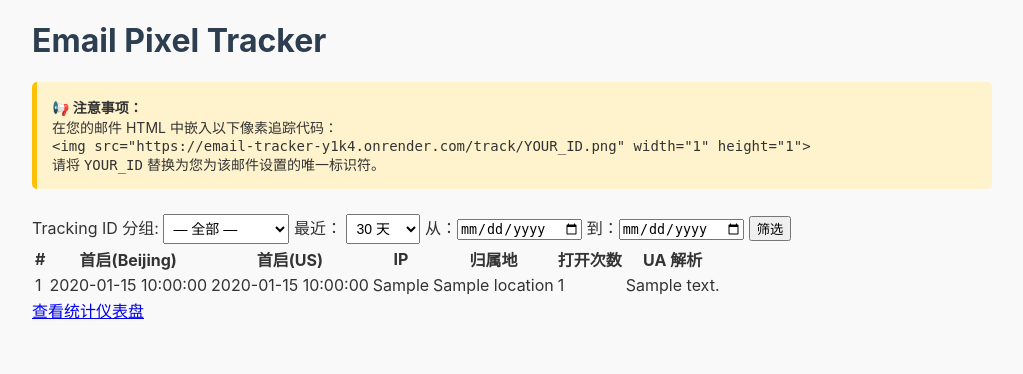
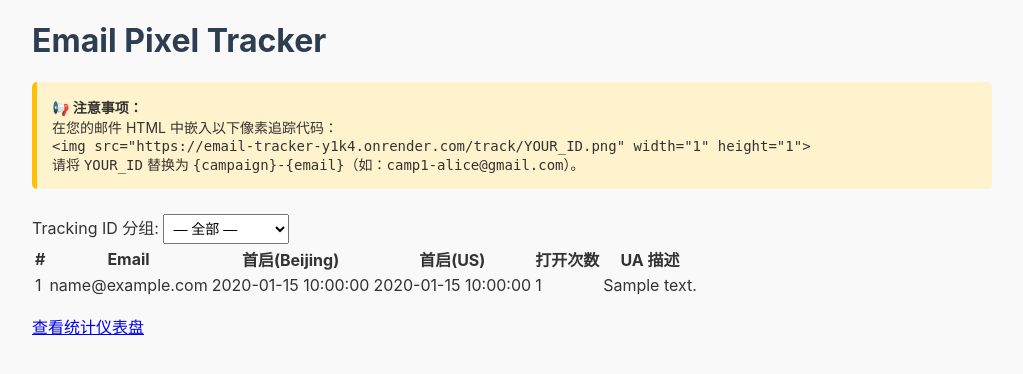
Before and after one commit to John123866/email-tracker, a Flask app: template templates/index.html in a window 1280 px wide. Shown: the top 374 px of the page, without its empty margins (128-1151 px from the left). Run offline with Flask 3, Linux system fonts and the light colour scheme; the template is opened without the code that fills it: most values are stand-ins (such as "Sample title", 1, 10 or a date in 2020); some libraries are stand-ins or nearby versions.

Commit message:
Update index.html

```diff
--- a/templates/index.html
+++ b/templates/index.html
@@ -4,51 +4,38 @@
   <strong>📢 注意事项：</strong><br>
   在您的邮件 HTML 中嵌入以下像素追踪代码：<br>
   <code>&lt;img src=&quot;https://email-tracker-y1k4.onrender.com/track/YOUR_ID.png&quot; width=&quot;1&quot; height=&quot;1&quot;&gt;</code><br>
-  请将 <code>YOUR_ID</code> 替换为您为该邮件设置的唯一标识符。
+  请将 <code>YOUR_ID</code> 替换为 <code>{campaign}-{email}</code>（如：<code>camp1-alice@gmail.com</code>）。
 </div>
 
 <form method="get" class="filters">
-  <!-- 前缀筛选 -->
   <label>Tracking ID 分组:
-    <select name="prefix">
+    <select name="prefix" onchange="this.form.submit()">
       <option value="">— 全部 —</option>
       {% for p in prefixes %}
-      <option value="{{ p }}" {% if p==sel_pref %}selected{% endif %}>{{ p }}</option>
+        <option value="{{ p }}" {% if p==sel_pref %}selected{% endif %}>{{ p }}</option>
       {% endfor %}
     </select>
   </label>
-
-  <!-- 预设时间 -->
-  <label>最近：
-    <select name="preset" onchange="this.form.submit()">
-      <option value="">自定义</option>
-      <option value="7">7 天</option>
-      <option value="30" selected>30 天</option>
-      <option value="90">90 天</option>
-    </select>
-  </label>
-
-  <!-- 自定义日期 -->
-  <label>从：<input type="date" name="start" value="{{ start_dt[:10] }}"></label>
-  <label>到：<input type="date" name="end"   value="{{ end_dt[:10] }}"></label>
-  <button type="submit">筛选</button>
 </form>
 
 <table>
 <thead>
   <tr>
-    <th>#</th><th>首启(Beijing)</th><th>首启(US)</th>
-    <th>IP</th><th>归属地</th><th>打开次数</th><th>UA 解析</th>
+    <th>#</th>
+    <th>Email</th>
+    <th>首启(Beijing)</th>
+    <th>首启(US)</th>
+    <th>打开次数</th>
+    <th>UA 描述</th>
   </tr>
 </thead>
 <tbody>
   {% for ev in events %}
   <tr>
     <td>{{ loop.index }}</td>
+    <td>{{ ev.email }}</td>
     <td>{{ ev.time_cn }}</td>
     <td>{{ ev.time_us }}</td>
-    <td>{{ ev.ip }}</td>
-    <td>{{ ev.location }}</td>
     <td>{{ ev.count }}</td>
     <td>{{ ev.ua_desc }}</td>
   </tr>
@@ -56,5 +43,5 @@
 </tbody>
 </table>
 
-<a href="{{ url_for('dashboard') }}">查看统计仪表盘</a>
+<p><a href="{{ url_for('dashboard') }}">查看统计仪表盘</a></p>
 {% endblock %}
```
